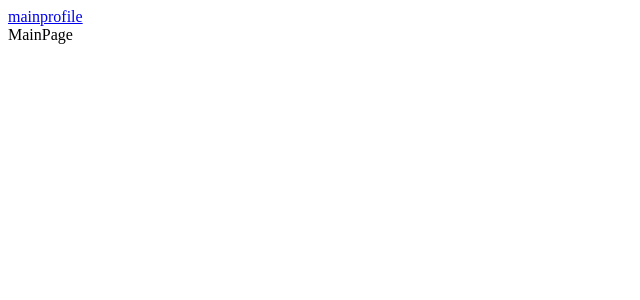
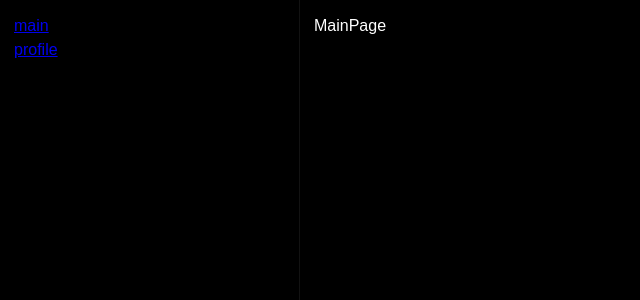
Before and after one commit to bbabdibakas/iheardnoise.frontend, a React app: page / in a window 1280 px wide. Shown: the top 300 px of the page, without its empty margins (0-640 px from the left). Built offline with nearby package versions, Linux system fonts and the light colour scheme.

Commit message:
fix: initial styles

```diff
--- a/src/App.modules.scss
+++ /dev/null
@@ -1,11 +0,0 @@
-.wrapper {
-    display: flex;
-}
-
-.sidebar {
-    width: 300px;
-}
-
-.page {
-    flex-grow: 1;
-}
--- a/src/App.tsx
+++ b/src/App.tsx
@@ -1,16 +1,15 @@
 import { Link, Route, Routes } from 'react-router'
-import * as styles from './App.modules.scss'
 import MainPage from './pages/MainPage'
 import ProfilePage from './pages/ProfilePage'
 
 const App = () => {
     return (
-        <div className={styles.wrapper}>
-            <div className={styles.sidebar}>
+        <div className={'wrapper'}>
+            <div className={'sidebar'}>
                 <Link to={'/'}>main</Link>
                 <Link to={'/profile'}>profile</Link>
             </div>
-            <div className={styles.page}>
+            <div className={'page'}>
                 <Routes>
                     <Route path='/' element={<MainPage />} />
                     <Route path='/profile' element={<ProfilePage />} />
--- a/src/index.tsx
+++ b/src/index.tsx
@@ -1,6 +1,7 @@
 import { createRoot } from 'react-dom/client';
 import App from './App';
 import { BrowserRouter } from 'react-router';
+import './styles/index.scss';
 
 const root = createRoot(document.getElementById('root'));
 root.render(
--- /dev/null
+++ b/src/styles/index.scss
@@ -0,0 +1,24 @@
+@use "reset";
+@use "variables";
+
+.wrapper {
+    width: 100vw;
+    height: 100vh;
+    background: var(--app-bg-color);
+    color: var(--primary-color);
+    font: var(--font);
+    display: flex;
+}
+
+.sidebar {
+    width: 300px;
+    border-right: 1px solid var(--border-color);
+    padding: 14px;
+    display: flex;
+    flex-direction: column;
+}
+
+.page {
+    padding: 14px;
+    flex-grow: 1;
+}
--- /dev/null
+++ b/src/styles/reset.scss
@@ -0,0 +1,13 @@
+* {
+    margin: 0;
+    padding: 0;
+    box-sizing: border-box;
+}
+
+input,
+button,
+textarea,
+select {
+    margin: 0;
+    font: inherit;
+}
--- /dev/null
+++ b/src/styles/variables.scss
@@ -0,0 +1,11 @@
+:root {
+    --font-family-main: Sans-serif;
+    --font-size: 16px;
+    --font-line: 24px;
+    --font: var(--font-size) / var(--font-line) var(--font-family-main);
+
+    //colors
+    --app-bg-color: #000;
+    --primary-color: #fff;
+    --border-color: #121212;
+}
```
